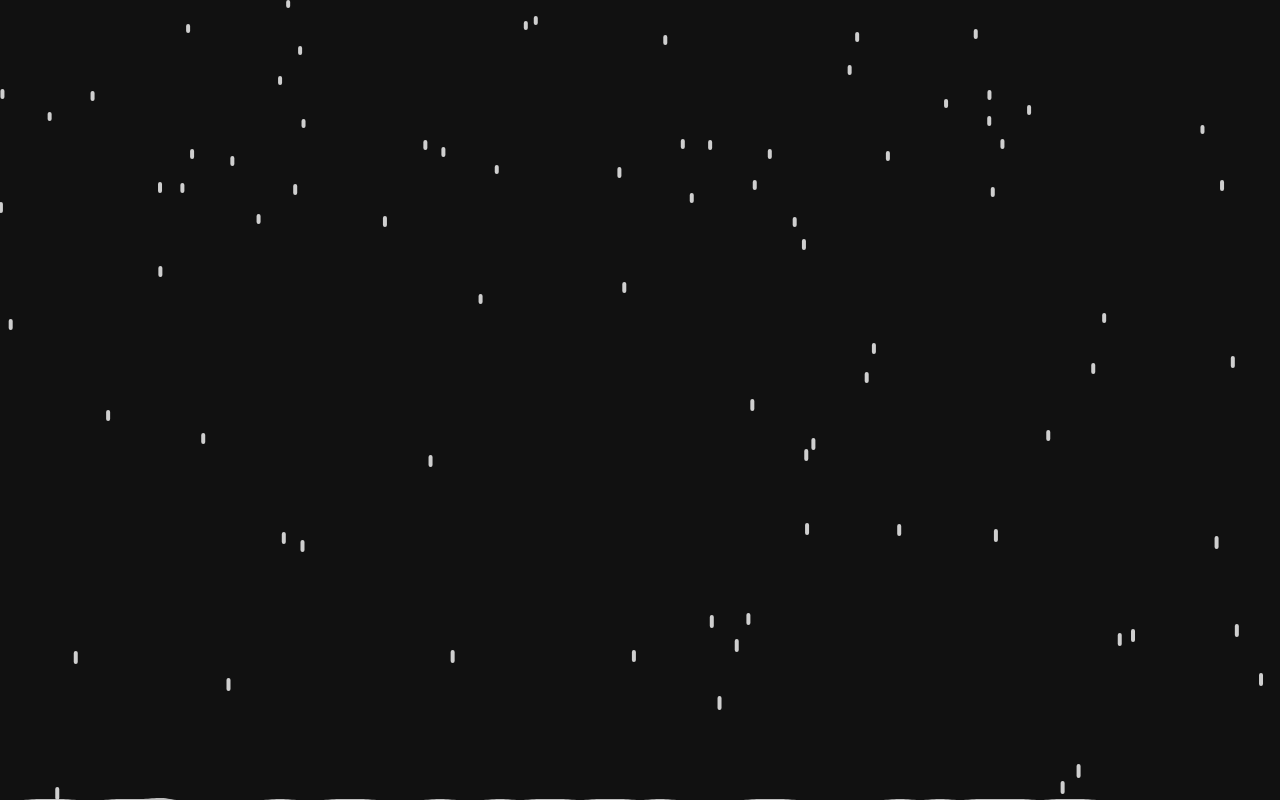
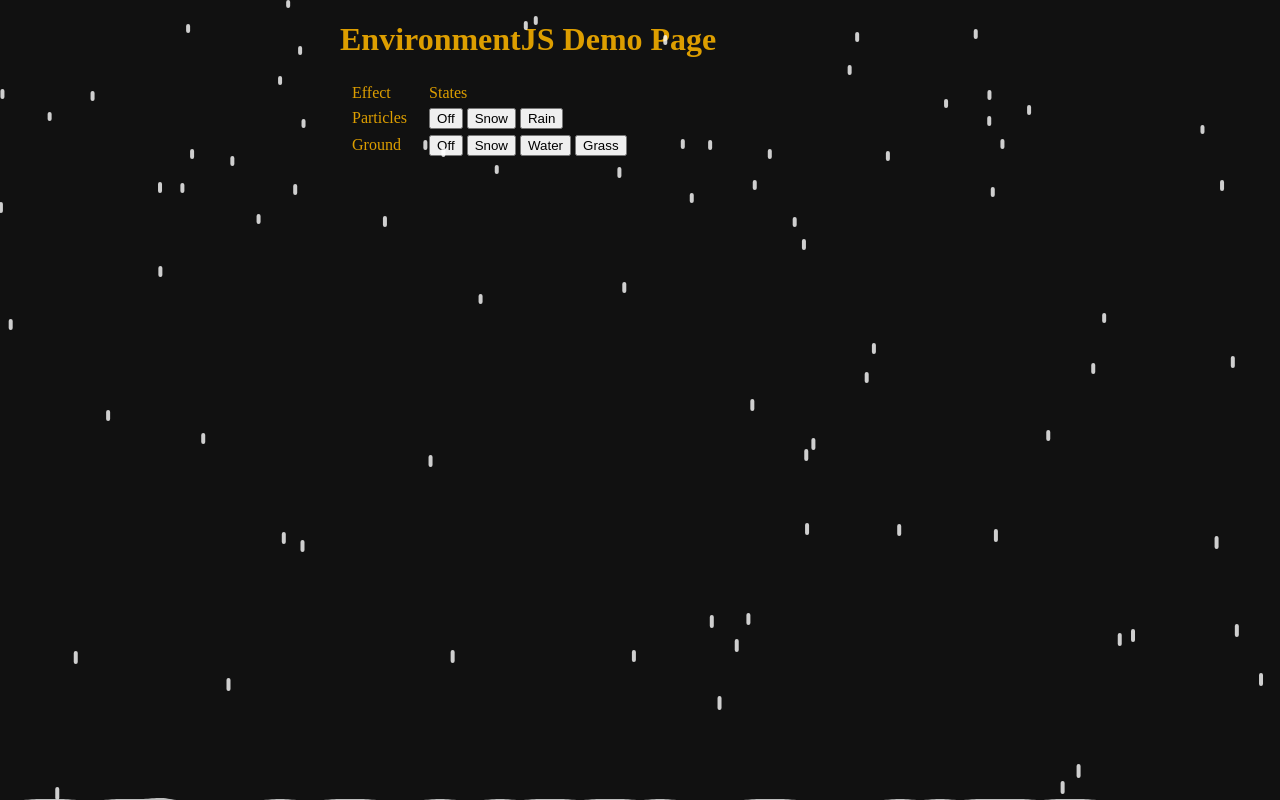
Before and after one commit to tdt17/environmentjs, a website: page index.html in a window 1280 px wide. Drawn offline with Linux system fonts and the light colour scheme.

Commit message:
added css style in js and improved index.html

```diff
--- a/app/environmentjs.js
+++ b/app/environmentjs.js
@@ -183,6 +183,13 @@ function init() {
     }
     ground[groundCol - 1].next = ground[0];
 
+    c.style.position = 'fixed';
+    c.style.top = '0';
+    c.style.left = '0';
+    c.style.width = '100%';
+    c.style.height = '100%';
+    c.style.zIndex = '1000';
+    c.style.pointerEvents = 'none';
     document.body.appendChild( c );
     loop();
 }
--- a/index.html
+++ b/index.html
@@ -2,22 +2,49 @@
 <html lang="en">
 <head>
     <meta charset="UTF-8">
-    <title>Environment JS Test</title>
+    <title>EnvironmentJS Demo</title>
     <style>
         body {
             background: #111;
+            color: #dd9e00;
         }
-        canvas {
-            position: fixed;
-            top: 0;
-            left: 0;
-            height: 100%;
-            width: 100%;
-            z-index: 1000;
+        .content {
+            width: 600px;
+            margin-left: auto;
+            margin-right: auto;
+        }
+        td {
+            padding: 2px 10px;
         }
     </style>
 </head>
 <body>
+<div class="content">
+    <h1>EnvironmentJS Demo Page</h1>
+    <table>
+        <tr>
+            <td>Effect</td>
+            <td>States</td>
+        </tr>
+        <tr>
+            <td>Particles</td>
+            <td>
+                <button onclick="">Off</button>
+                <button onclick="">Snow</button>
+                <button onclick="">Rain</button>
+            </td>
+        </tr>
+        <tr>
+            <td>Ground</td>
+            <td>
+                <button onclick="">Off</button>
+                <button onclick="">Snow</button>
+                <button onclick="">Water</button>
+                <button onclick="">Grass</button>
+            </td>
+        </tr>
+    </table>
+</div>
 <script src="app/environmentjs.js"></script>
 </body>
 </html>
```
Also changed, not shown: app/index.html (+1 -9 lines).
